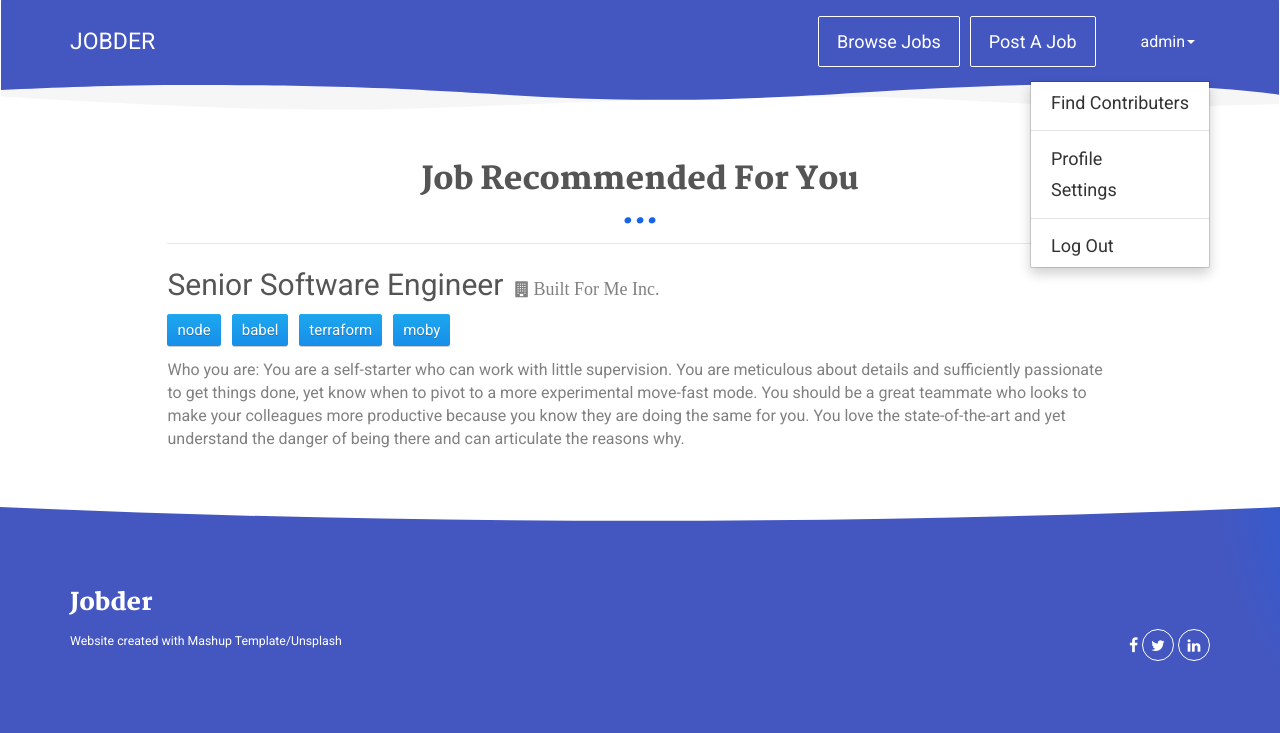
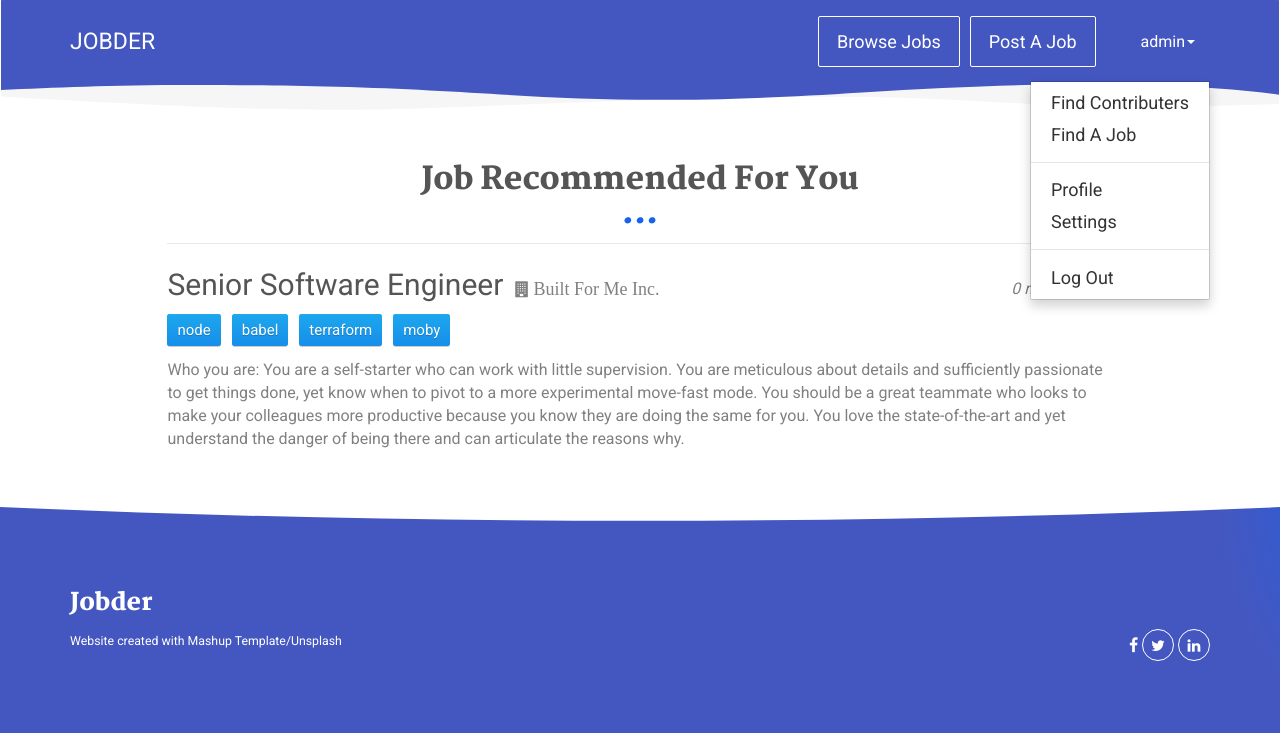
Before and after one commit to Windsooon/jobder, a Django app: page /browse/ in a window 1280 px wide, after a click on "admin". Shown: the top 733 px of the page. Run offline with Django 3.2, Linux system fonts and the light colour scheme; a user stored in the database is signed in; data comes from the database, SQL or seed files in the repository; both versions use the stored data as it was after the commit; parts of the project's set-up code (start-up, migrations or seed data) failed here and were passed over; some libraries are stand-ins or nearby versions.

Commit message:
clean code

```diff
--- a/static/css/jobs_list.css
+++ b/static/css/jobs_list.css
@@ -22,7 +22,12 @@
     font-size: 1.6rem;
 }
 
-.post-a {
+.post-create-time {
+    margin-top: 14px;
+    color: gray;
+}
+
+.post-div {
     display: block;
     padding-top: 20px;
     margin-bottom: 25px;
--- a/static/css/profile.css
+++ b/static/css/profile.css
@@ -1,5 +1,9 @@
 .repos-created {
     text-align: center;
+}
+
+.repos-container {
+    margin-bottom: 50px;
 }
 
 #avatar-div {
--- a/templates/base.html
+++ b/templates/base.html
@@ -50,8 +50,9 @@
               <a id="nav-user-name" href="#" class="dropdown-toggle" data-toggle="dropdown" role="button" aria-haspopup="true" aria-expanded="false">{{ user.username }}<span class="caret"></span></a>
                 <ul class="dropdown-menu">
                     <li><a href="{% url 'contributers' %}">Find Contributers</a></li>
+                    <li><a href="{% url 'match' %}">Find A Job</a></li>
                     {% if request.user.post.count > 0 %}
-                    <li><a href="{% url 'posted_jobs' %}">Jobs created</a></li>
+                    <li><a href="{% url 'posted_jobs' %}">Jobs Created</a></li>
                     {% endif %}
                   <li role="separator" class="divider"></li>
                   <li><a href="{% url 'profile' name=''|add:user.username %}">Profile</a></li>
--- a/templates/job.html
+++ b/templates/job.html
@@ -22,7 +22,7 @@
               {% endfor %}
             </div>
             <div class="job-wrapper">
-              <h4 id="job-title">Job Des</h4>
+              <h4 id="job-title">Job Details</h4>
               <span id="job-des">{{ job.job_des }}</span>
             </div> <!-- end job wrapper -->
             <div>
@@ -37,7 +37,7 @@
             <h2 id="job-company">{{ job.company_name }}</h2>
             <span id="location">{{ job.location }}</span>
             <span id="visa">{{ visa }}</span>
-            <h4 id="company-des-h4">Company Des</h4>
+            <h4 id="company-des-h4">Company Details</h4>
             <p id="company-des">{{ job.company_des }}</p>
             <span id="apply">{{ job.apply }}</span>
             <p id="from-jobder">* We will really appreciate if you mention you apply this job from jobder.</p>
--- a/templates/match.html
+++ b/templates/match.html
@@ -11,10 +11,10 @@
         <h2 id="job-list">{{ title }}</h2>
         <input id="user-id" type="hidden" value="{{ user.id }}" />
         {% for post in posts %}
-        <a class="post-a" target="_blank" href="/job/{{ post.id }}/">
-          <div>
-            <span class="job-title">{{ post.title }}</span>
+          <div class="post-div">
+            <a class="job-title" target="_blank" href="/job/{{ post.id }}/">{{ post.title }}</a>
             <i class="fa fa-building building" aria-hidden="true"><span class="company-name">&nbsp;{{ post.company_name }}</span></i>
+            <i class="post-create-time pull-right">{{ post.create_time|timesince }} ago </i>
             <div class="repo-div">
               {% for repo in post.repo.all %}
               <span class="repo-span">{{ repo.repo_name }}</span>
--- a/templates/profile.html
+++ b/templates/profile.html
@@ -65,7 +65,7 @@
     <hr>
   </div> <!-- end section-container -->
 
-  <div class="profile-container">
+  <div class="repos-container">
     <div class="container">
       <div class="row">
         <div class="repos-created">
@@ -76,8 +76,7 @@
       </div> <!-- end row -->
     </div> <!-- end container -->
   </div> <!-- end section-container -->
-  <hr>
-  <div class="profile-container">
+  <div class="repos-contributed-container">
     <div class="container">
       <div class="row">
         <div class="repos-created">
```
Also changed, not shown: db.sqlite3.
